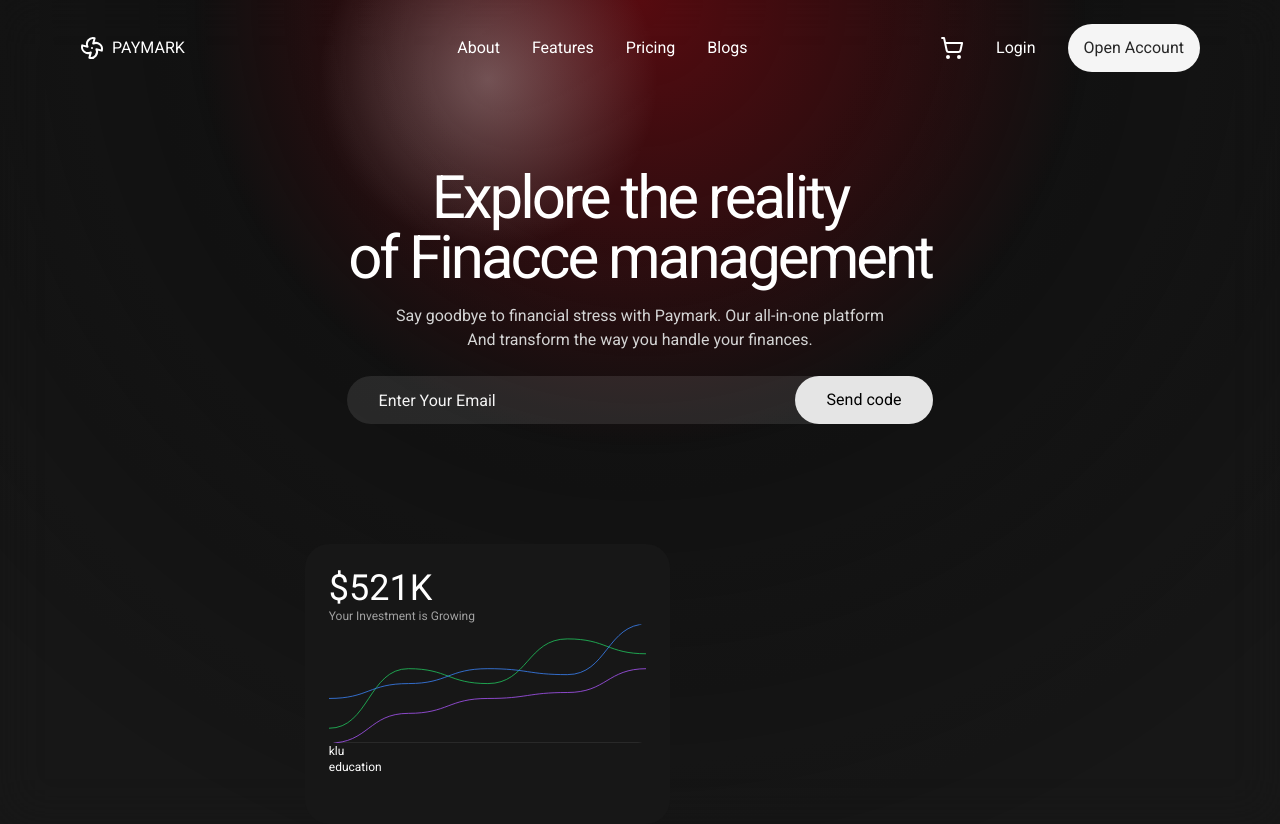
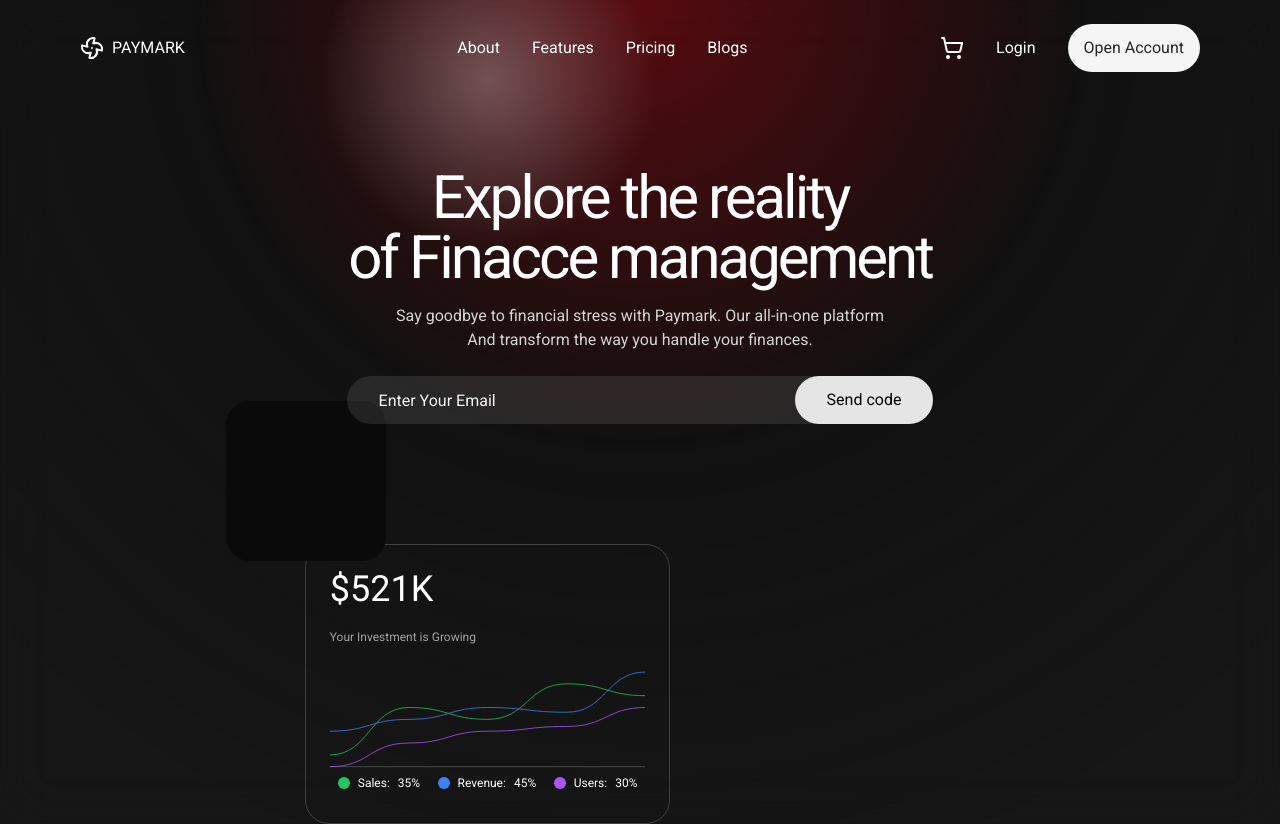
Before and after one commit to prasad-nikam/Heros, a React (Vite) app: page / in a window 1280 px wide. Built offline with nearby package versions, Linux system fonts and the light colour scheme.

Commit message:
Paymark: Update investment card

```diff
--- a/src/components/ui/MultiLineChart.tsx
+++ b/src/components/ui/MultiLineChart.tsx
@@ -67,7 +67,7 @@ export default function MultiLineChart({
   };
 
   return (
-    <div className="w-full overflow-x-auto">
+    <div className="w-full">
       <svg
         viewBox={`0 0 ${width} ${height}`}
         className="bg-transparent rounded-lg w-full h-full"
@@ -95,6 +95,17 @@ export default function MultiLineChart({
           />
         ))}
       </svg>
+      <div className="text-xs flex justify-between">
+        {data.map((line) => {
+          return (
+            <div className="flex flex-row justify-between items-center gap-2 px-2">
+              <div className={`size-3 rounded-full`} style={{ backgroundColor: line.color }}></div>
+              <div> {line.label}: </div>
+              <div>{line.points[line.points.length - 1]}%</div>
+            </div>
+          );
+        })}
+      </div>
     </div>
   );
 }
--- a/src/pages/Paymark/sections/Hero/InvestmentCard.tsx
+++ b/src/pages/Paymark/sections/Hero/InvestmentCard.tsx
@@ -7,16 +7,13 @@ const InvestmentCard = () => {
     { label: "Users", color: "#a855f7", points: [5, 15, 20, 22, 30] },
   ];
   return (
-    <div className="flex flex-col h-full w-full rounded-3xl bg-neutral-900 p-6">
+    <div className="relative flex flex-col justify-between h-full w-full rounded-3xl bg-transparent border border-neutral-700 p-6 pb-12">
         <div className="text-4xl">$521K</div>
         <div className="text-xs text-neutral-400 ">Your Investment is Growing</div>
+        <MultiLineChart data={data} height={120} smooth={true} width={400} padding={0}/>
 
-        <MultiLineChart data={data} height={150} smooth={true} width={400} padding={0}/>
-        <div className="text-xs">
-          <div>
-            <div>klu</div>
-            <div> education</div>
-          </div>
+        <div className="absolute size-40 bg-neutral-950 rounded-3xl -top-36 -left-20">
+
         </div>
     </div>
   );
```
Lines whose indentation alone changed are shown as unchanged.
